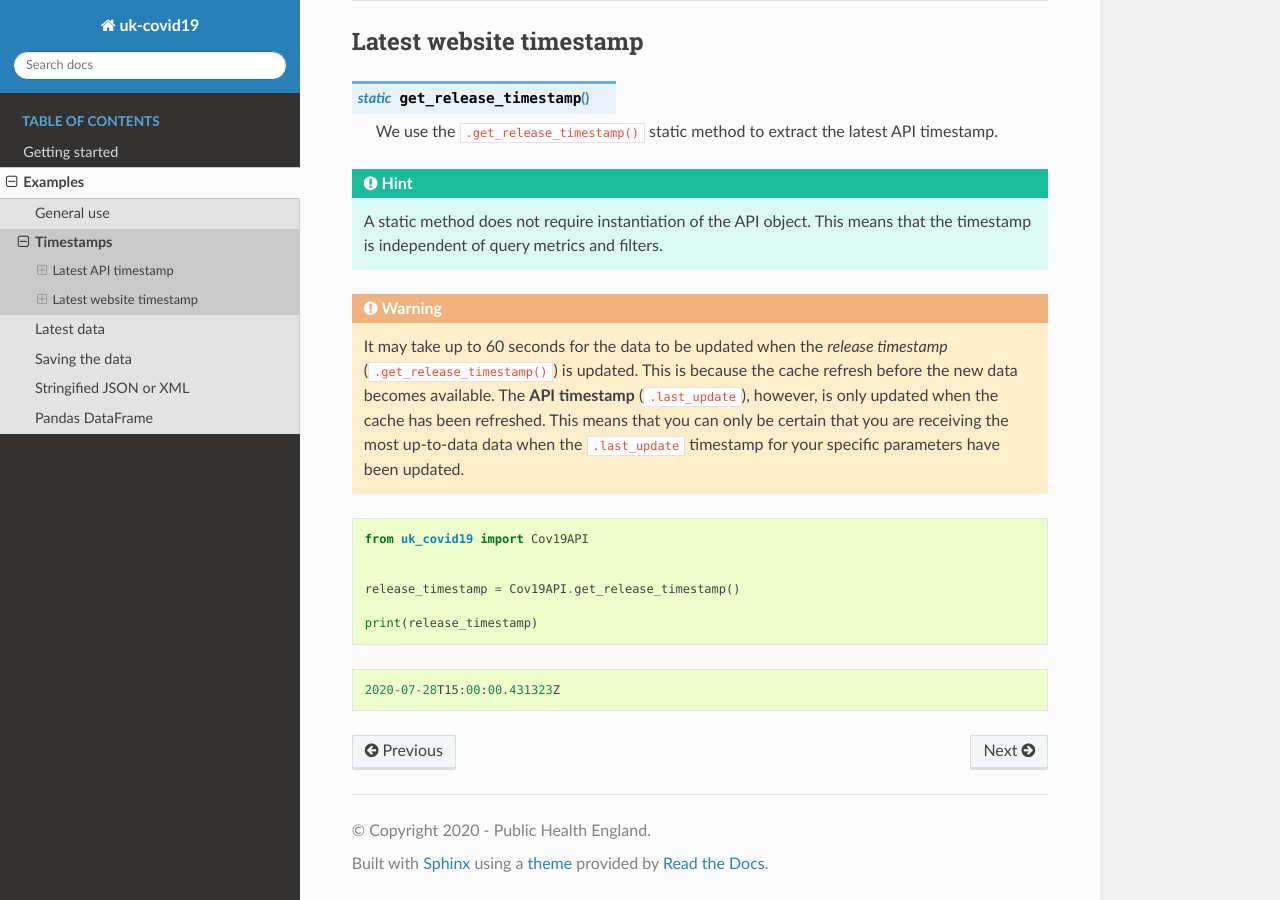
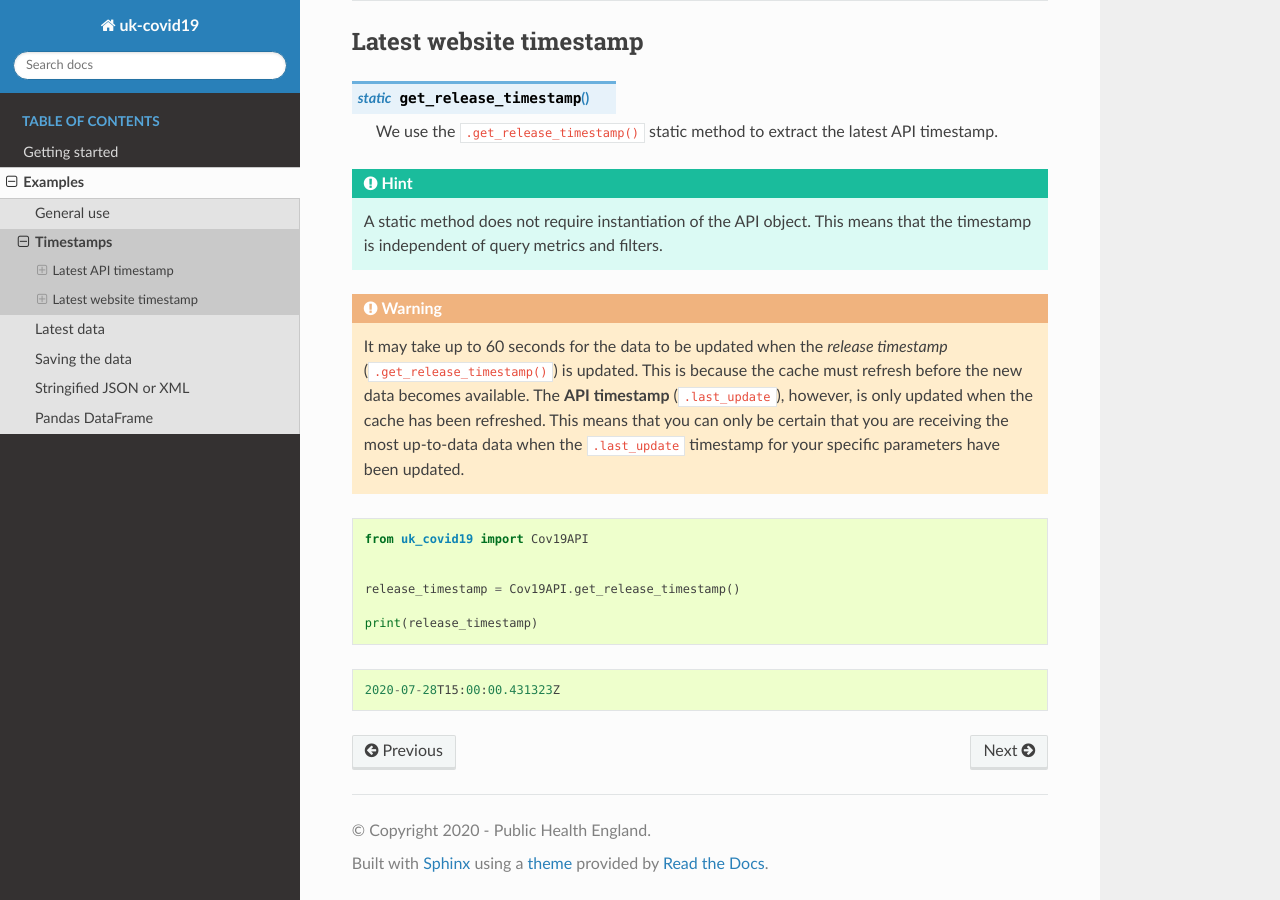
Before and after one commit to UKHSA-Internal/coronavirus-dashboard-api-python-sdk, a Sphinx documentation site: the page built from docs/source/pages/examples/timestamps.rst, in a window 1280 px wide and 900 px high, scrolled down 1545 px. Built offline with Sphinx 7.4.7 and the Read the Docs theme 2.0.0, drawn with Linux system fonts in a browser that asks for light colours.

Commit message:
minor update

```diff
--- a/README.rst
+++ b/README.rst
@@ -1,7 +1,7 @@
 Coronavirus (COVID-19) in the UK - API Service
 ==============================================
 
-|PyPi_Version| |PyPi_Status| |Format| |Supported_versions_of_Python| |lgtm| |License|
+|PyPi_Version| |PyPi_Status| |Format| |Supported_versions_of_Python| |Language grade: Python| |License|
 
 
 Software Development Kit (SDK) for Python
@@ -82,4 +82,5 @@
 .. |Format| image:: https://img.shields.io/pypi/format/uk-covid19
 .. |Supported_versions_of_Python| image:: https://img.shields.io/pypi/pyversions/uk-covid19
 .. |License| image:: https://img.shields.io/github/license/publichealthengland/coronavirus-dashboard-api-python-sdk
-.. |lgtm| image:: https://img.shields.io/lgtm/grade/python/github/publichealthengland/coronavirus-dashboard-api-python-sdk
+.. |Language grade: Python| image:: https://img.shields.io/lgtm/grade/python/g/publichealthengland/coronavirus-dashboard-api-python-sdk.svg?logo=lgtm&logoWidth=18
+   :target: https://lgtm.com/projects/g/publichealthengland/coronavirus-dashboard-api-python-sdk/context:python
--- a/docs/source/pages/examples/timestamps.rst
+++ b/docs/source/pages/examples/timestamps.rst
@@ -93,8 +93,8 @@
 .. warning::
 
     It may take up to 60 seconds for the data to be updated when the *release timestamp*
-    (``.get_release_timestamp()``) is updated. This is because the cache refresh before the
-    new data becomes available. The **API timestamp** (``.last_update``), however, is only
+    (``.get_release_timestamp()``) is updated. This is because the cache must refresh before
+    the new data becomes available. The **API timestamp** (``.last_update``), however, is only
     updated when the cache has been refreshed. This means that you can only be certain that
     you are receiving the most up-to-data data when the ``.last_update`` timestamp for your
     specific parameters have been updated.
```
